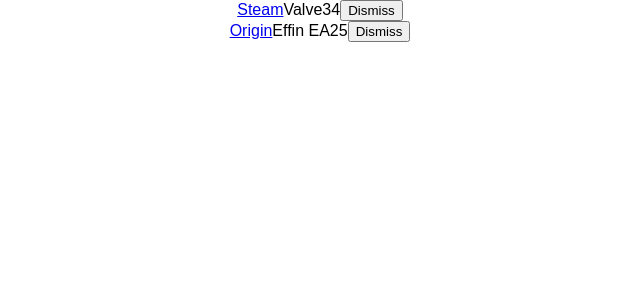
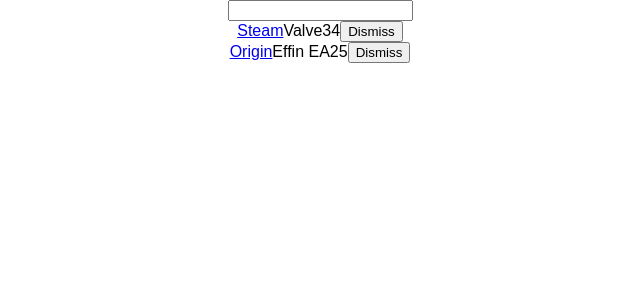
Before and after one commit to sharathgeorgem/hackernews-clone, a React (Create React App) app: page / in a window 1280 px wide. Shown: the top 300 px of the page, without its empty margins (320-960 px from the left). Built offline with nearby package versions, Linux system fonts and the light colour scheme.

Commit message:
Added filter for search

```diff
--- a/src/App.js
+++ b/src/App.js
@@ -20,23 +20,42 @@
   }
 ]
 
+/* function isSearched(searchTerm) {
+  return function (item) {
+    return item.title.toLowerCase().includes(searchTerm.toLowerCase())
+  }
+} */
+const isSearched = searchTerm => item =>
+  item.title.toLowerCase().includes(searchTerm.toLowerCase())
+
 class App extends Component {
   constructor (props) {
     super(props)
     this.state = {
-      list
+      list,
+      searchTerm: ''
     }
-    this.onDismiss = this.onDismiss.bind(this)
+    // this.onDismiss = this.onDismiss.bind(this)
+    // this.onSearchChange = this.onSearchChange.bind(this)
   }
-  onDismiss (id) {
+  onDismiss = (id) => {
     const isNotId = item => item.objectID !== id
     const updatedList = this.state.list.filter(isNotId)
     this.setState({list: updatedList})
   }
+  onSearchChange = (event) => {
+    this.setState({searchTerm: event.target.value})
+  }
   render () {
     return (
       <div className='App'>
-        {this.state.list.map(item =>
+        <form>
+          <input
+            type='text'
+            onChange={this.onSearchChange}
+          />
+        </form>
+        {this.state.list.filter(isSearched(this.state.searchTerm)).map(item =>
           <div key={item.objectID}>
             <span><a href={item.url}>{item.title}</a></span>
             <span>{item.developer}</span>
@@ -44,7 +63,9 @@
             <span>{item.points}</span>
             <span>
               <button
-                onClick={() => this.onDismiss(item.objectID)} type='button'>
+                onClick={() => this.onDismiss(item.objectID)}
+                type='button'
+              >
                 Dismiss
               </button>
             </span>
```
